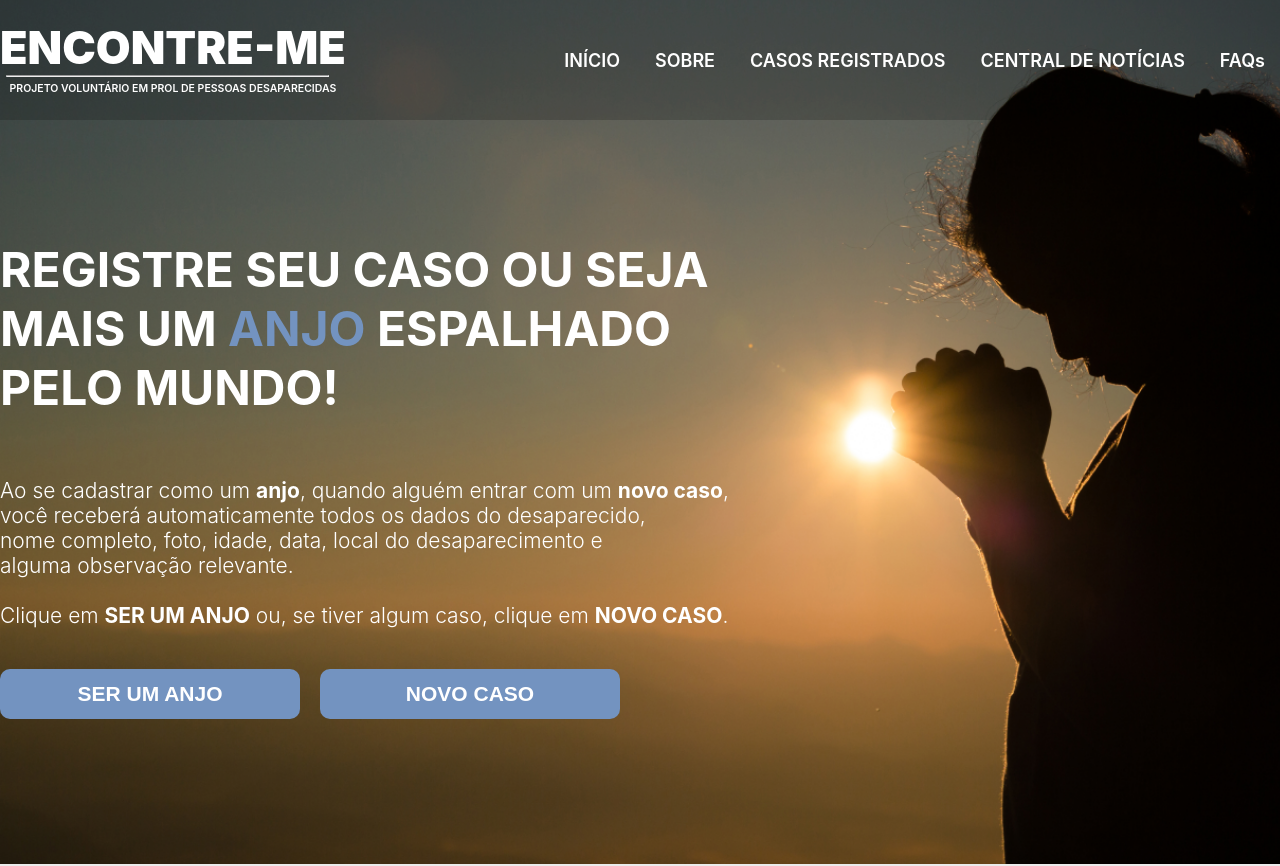
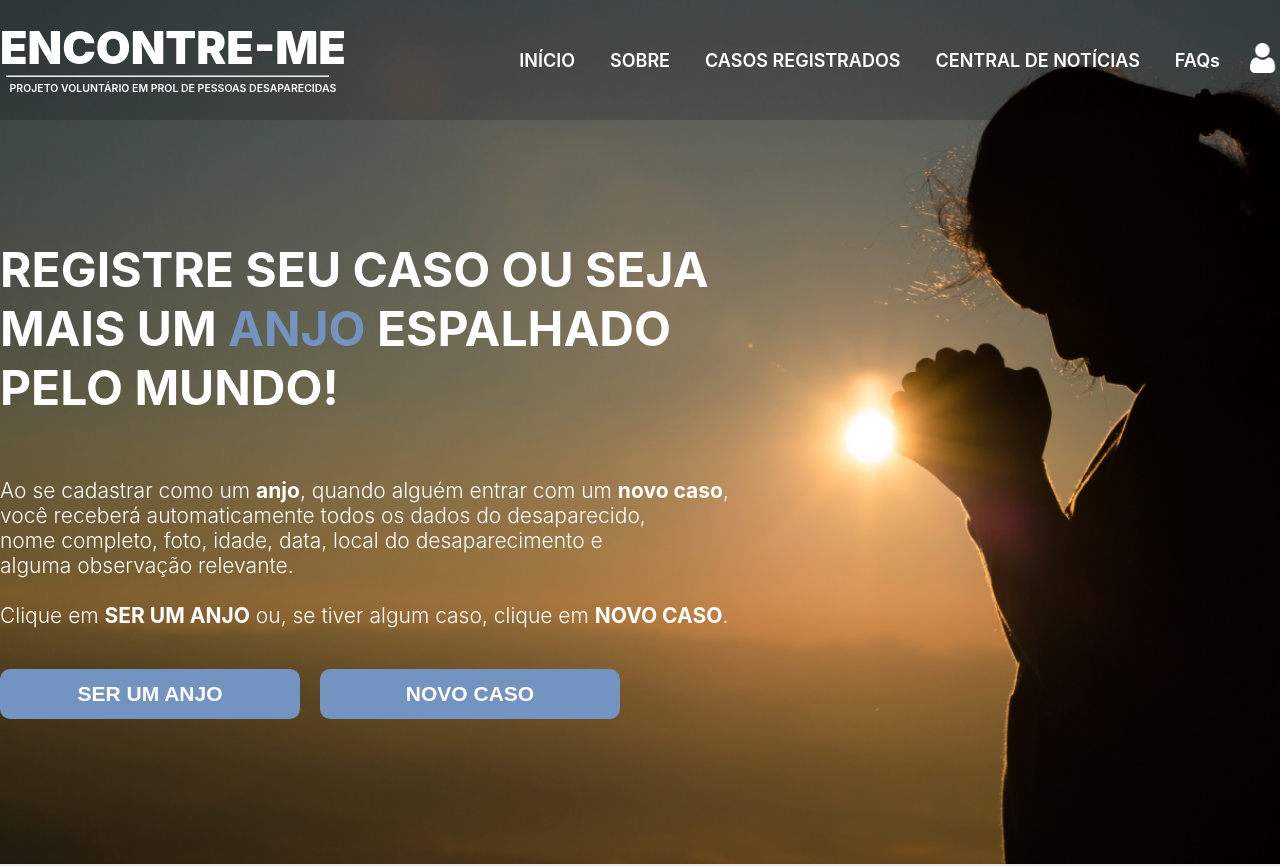
Before and after one commit to JhonatanGAlves/encontre-me, a React (Create React App) app: page / in a window 1280 px wide. Shown: the top 866 px of the page. Built offline with nearby package versions, Linux system fonts and the light colour scheme.

Commit message:
import and input icon menu header

```diff
--- a/src/components/app-components/Header.tsx
+++ b/src/components/app-components/Header.tsx
@@ -1,10 +1,12 @@
 import React from 'react'
 import { Link } from 'react-router-dom'
 import styled from 'styled-components'
+import IconImg from '../../assets/images/icon-user.png'
 
 export const Header = () => {
+
   return (
-    <ContainerHeader>
+    <ContainerHeader className='container-header'>
       <ContentHeader>
         <a className='left-header' href='/'>
           <div className='logo-header'>
@@ -21,6 +23,9 @@ export const Header = () => {
             <li><a href='/'>central de notícias</a></li>
             <li><a style={{ textTransform: 'none' }} href='/'>FAQs</a></li>
           </ul>
+          <a className='header-user' href='/'>
+            <img src={IconImg} alt="Imagem de usuário" />
+          </a>
         </div>
       </ContentHeader>
     </ContainerHeader>
@@ -29,7 +34,7 @@ export const Header = () => {
 
 export default Header
 
-const ContainerHeader = styled.section`
+const ContainerHeader = styled.header`
   position: absolute;
   top: 0;
   display: flex;
@@ -83,6 +88,10 @@ const ContentHeader = styled.nav`
     }
   }
 
+  .right-header {
+    display: flex;
+    align-items: center;
+
     .nav-list {
       display: flex;
       flex-wrap: wrap;
@@ -112,4 +121,14 @@ const ContentHeader = styled.nav`
         }
       }
     }
+
+    .header-user {
+      margin-left: 15px;
+
+      img {
+        width: 30px;
+      }
+    }
+  }
+
   `
```
Lines whose indentation alone changed are shown as unchanged.
